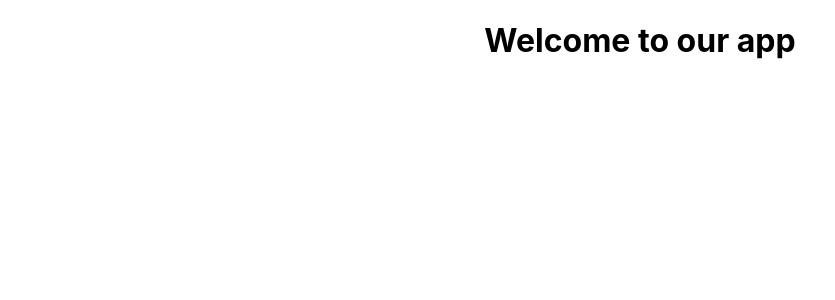
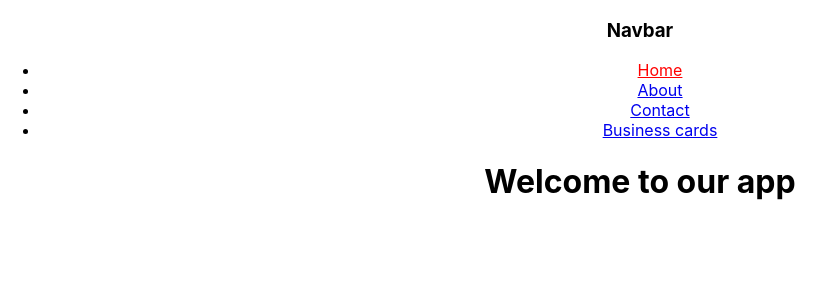
Before and after one commit to JairoAussie/may23-t3w6-react-forms, a React (Create React App) app: page / in a window 1280 px wide. Shown: the top 300 px of the page, without its empty margins (0-835 px from the left). Built offline with nearby package versions, Linux system fonts and the light colour scheme.

Commit message:
Navbar and navLinks

```diff
--- a/src/App.js
+++ b/src/App.js
@@ -1,4 +1,5 @@
 import './App.css';
+import Navbar from './components/Navbar'
 import HomePage from './pages/HomePage';
 import AboutPage from './pages/AboutPage';
 import ContactPage from './pages/ContactPage';
@@ -9,6 +10,7 @@
 function App() {
   return (
     <div className="App">
+      <Navbar />
       <Routes>
         <Route path='/' element={<HomePage />} />
         {/* this works, may be tedious to handle when there are many nested routes
--- /dev/null
+++ b/src/components/Navbar.jsx
@@ -0,0 +1,23 @@
+import { NavLink } from "react-router-dom";
+
+export default function Navbar(){
+    return (
+        <nav>
+            <h3>Navbar</h3>
+            <ul>
+                <li>
+                    <NavLink to='/' style={({isActive}) => isActive ? {color: "red"} : undefined}>Home</NavLink>
+                </li>
+                <li>
+                    <NavLink to='/about' end style={({isActive}) => isActive ? {color: "red"} : undefined}>About</NavLink>
+                </li>
+                <li>
+                    <NavLink to='/about/contact' style={({isActive}) => isActive ? {color: "red"} : undefined}>Contact</NavLink>
+                </li>
+                <li>
+                    <NavLink to='/cards' style={({isActive}) => isActive ? {color: "red"} : undefined}>Business cards</NavLink>
+                </li>
+            </ul>
+        </nav>
+    )
+}
```
